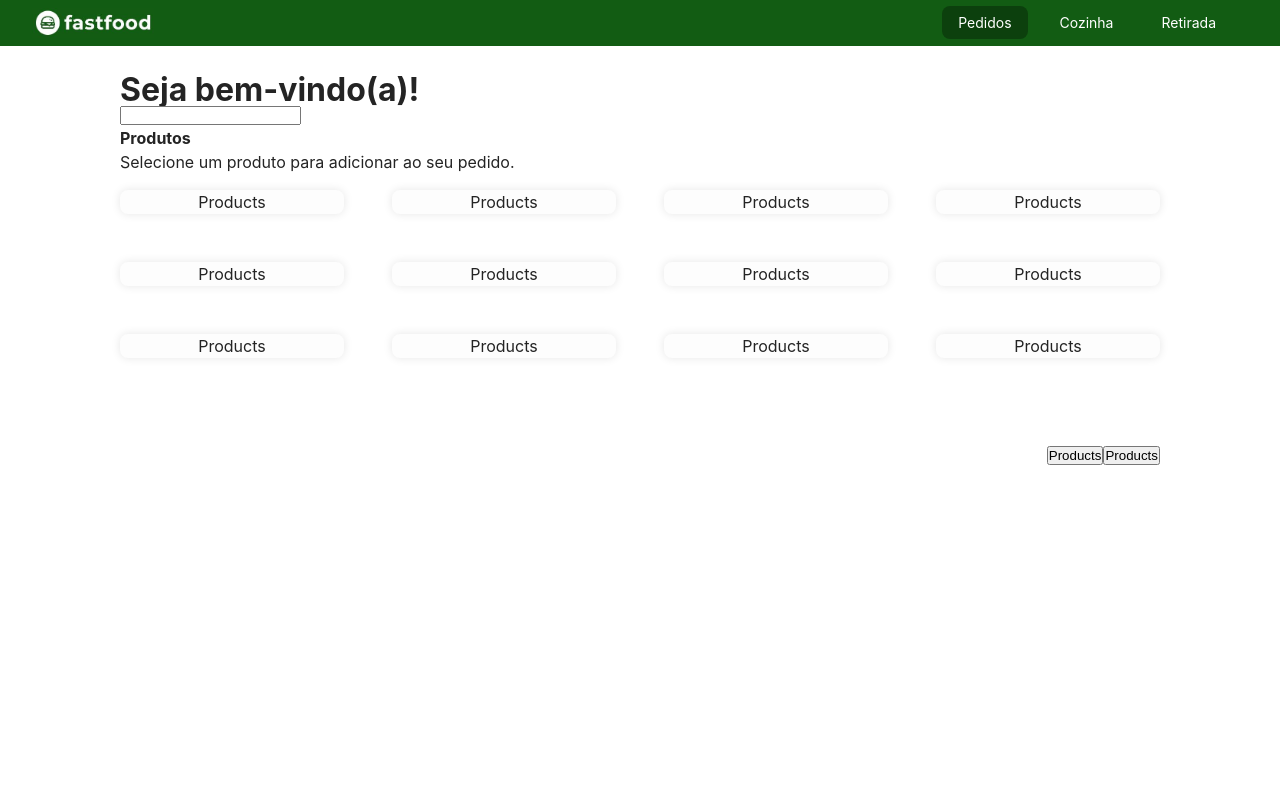
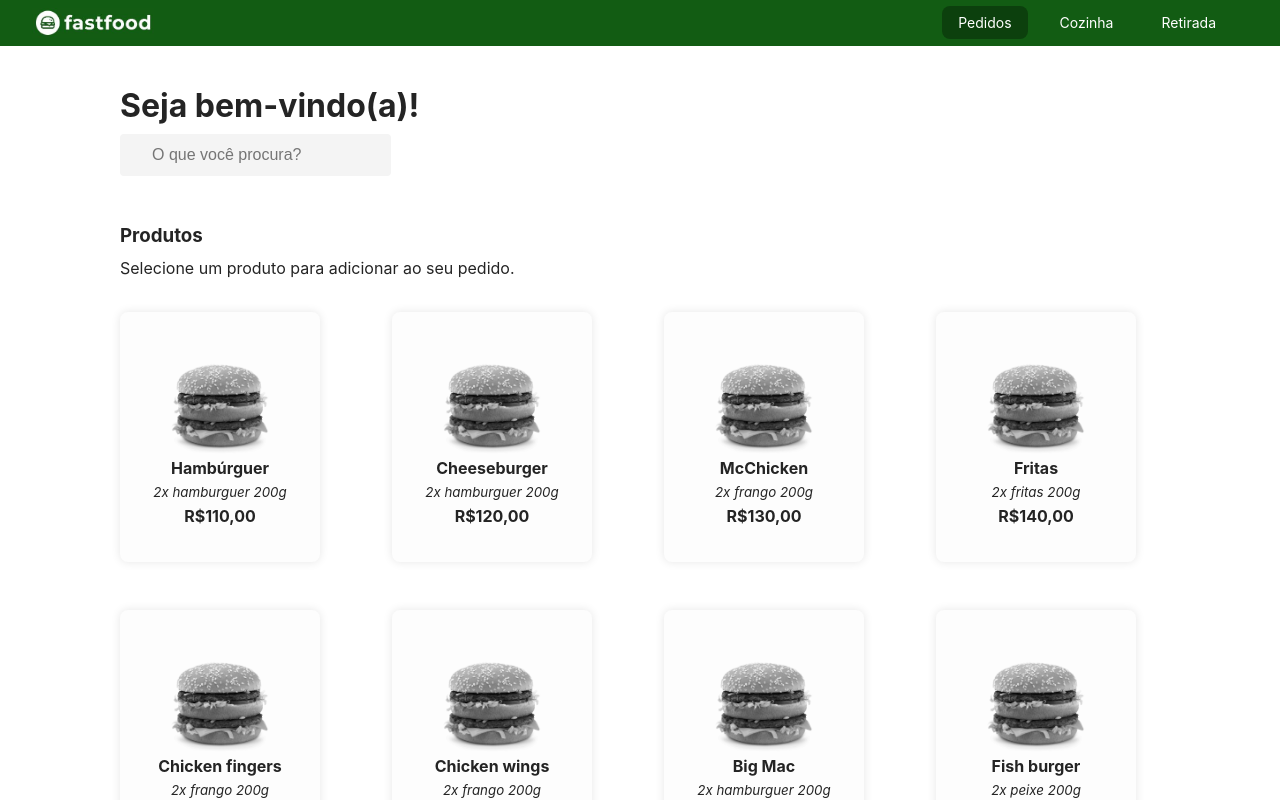
Before and after one commit to andresdslima/devio, a React (Vite) app: page / in a window 1280 px wide. Shown: the top 800 px of the page. Built offline with nearby package versions, Linux system fonts and the light colour scheme.

Commit message:
feat: home ui ready

```diff
--- a/src/components/Products/index.tsx
+++ b/src/components/Products/index.tsx
@@ -1,35 +1,55 @@
-import React from 'react';
+import React, { useState } from 'react';
 import * as S from './styled';
+import bigMac from '../../assets/images/bigMac.png';
+import { products } from '../../services/products';
 
 export default function Products() {
+	const [showModal, setShowModal] = useState(false);
+
 	return (
+		<>
 			<S.SContainer>
 				<div>
 					<h1>Seja bem-vindo(a)!</h1>
-				<input type="text" name="" id="" />
+					<S.SInput
+						type="text"
+						name="busca"
+						id="busca"
+						placeholder="O que você procura?"
+					/>
 				</div>
 				<div>
-				<h4>Produtos</h4>
+					<h3>Produtos</h3>
 					<p>Selecione um produto para adicionar ao seu pedido.</p>
 					<S.SGridContainer>
-					<div>Products</div>
-					<div>Products</div>
-					<div>Products</div>
-					<div>Products</div>
-					<div>Products</div>
-					<div>Products</div>
-					<div>Products</div>
-					<div>Products</div>
-					<div>Products</div>
-					<div>Products</div>
-					<div>Products</div>
-					<div>Products</div>
+						{products.map(product => (
+							<div key={product.id}>
+								<img src={bigMac} alt={product.name} />
+								<h4>{product.name}</h4>
+								<small>
+									<em>{product.description}</em>
+								</small>
+								<strong>R${product.price}</strong>
+							</div>
+						))}
 					</S.SGridContainer>
 				</div>
 				<div className="buttonContainer">
-				<button type="button">Products</button>
-				<button type="button">Products</button>
+					<S.SButton color="#fff" type="button">
+						Cancelar
+					</S.SButton>
+					<S.SButton color="#9F9F9F" type="button">
+						Finalizar Pedido
+					</S.SButton>
 				</div>
 			</S.SContainer>
+			{showModal && (
+				<div>
+					<div>
+						<h2>Revise seu pedido</h2>
+					</div>
+				</div>
+			)}
+		</>
 	);
 }
--- a/src/components/Products/styled.ts
+++ b/src/components/Products/styled.ts
@@ -1,8 +1,12 @@
 import styled from 'styled-components';
-import { Container } from 'react-bootstrap';
+import { Container, Button } from 'react-bootstrap';
+
+interface ButtonProps {
+	color: string;
+}
 
 export const SContainer = styled(Container)`
-	padding: 2rem 7.5rem;
+	padding: 3rem 7.5rem;
 	display: flex;
 	flex-direction: column;
 	justify-content: center;
@@ -12,6 +16,10 @@ export const SContainer = styled(Container)`
 		&.buttonContainer {
 			display: flex;
 			justify-content: flex-end;
+		}
+
+		h3 {
+			margin-bottom: 0.5rem;
 		}
 	}
 
@@ -23,26 +31,66 @@ export const SContainer = styled(Container)`
 export const SGridContainer = styled.div`
 	display: grid;
 	grid-template-columns: 1fr 1fr 1fr 1fr;
-	grid-template-rows: 1fr 1fr 1fr 1fr;
+	grid-template-rows: 1fr 1fr 1fr;
 	grid-gap: 3rem;
 	width: 100%;
-	margin: 1rem auto;
+	margin: 2rem auto 4rem auto;
 
 	div {
 		display: flex;
 		flex-direction: column;
 		justify-content: center;
 		align-items: center;
-		width: 100%;
-		/* height: 100%; */
+		width: 200px;
+		height: 250px;
 		border-radius: 0.5rem;
 		background-color: #fdfdfd;
 		box-shadow: 0px 0px 10px rgba(0, 0, 0, 0.1);
 		transition: all 0.3s ease-in-out;
+		border: 2px solid transparent;
+		filter: grayscale(100%);
+
+		img {
+			width: 50%;
+		}
 
 		&:hover {
+			filter: grayscale(0%);
 			cursor: pointer;
 			transform: scale(1.1);
+			border: 2px solid #125c13;
 		}
 	}
 `;
+
+export const SInput = styled.input`
+	border-radius: 0.25rem;
+	border: none;
+	padding: 0.75rem 2rem;
+	background-color: #f4f4f4;
+	margin: 1rem auto 3rem auto;
+	font-size: 1rem;
+`;
+
+export const SButton = styled(Button)<ButtonProps>`
+	background-color: ${props => props.color};
+	color: ${props => (props.color === '#9F9F9F' ? '#fff' : '#9F9F9F')};
+	border: ${props => (props.color === '#fff' ? '1px solid #9F9F9F' : 'none')};
+	padding: 1rem 3rem;
+	border-radius: 1rem;
+	width: 25%;
+	margin-right: 2rem;
+	opacity: 0.8;
+	font-size: 1rem;
+	font-weight: 700;
+	transition: all 0.3s ease-in-out;
+
+	&:hover {
+		opacity: 1;
+		transform: scale(1.05);
+		cursor: pointer;
+		border: ${props => (props.color === '#fff' ? '1px solid #f00' : 'none')};
+		color: ${props => (props.color === '#fff' ? '#f00' : '#fff')};
+		background-color: ${props => (props.color === '#fff' ? '#fff' : '#125c13')};
+	}
+`;
--- /dev/null
+++ b/src/services/products.ts
@@ -0,0 +1,94 @@
+interface ProductProps {
+	id: number;
+	name: string;
+	description: string;
+	price: string;
+	categoria: string;
+}
+
+export const products: ProductProps[] = [
+	{
+		id: 1,
+		name: 'Hambúrguer',
+		description: '2x hamburguer 200g',
+		price: '110,00',
+		categoria: 'hamburguer',
+	},
+	{
+		id: 2,
+		name: 'Cheeseburger',
+		description: '2x hamburguer 200g',
+		price: '120,00',
+		categoria: 'hamburguer',
+	},
+	{
+		id: 3,
+		name: 'McChicken',
+		description: '2x frango 200g',
+		price: '130,00',
+		categoria: 'frango',
+	},
+	{
+		id: 4,
+		name: 'Fritas',
+		description: '2x fritas 200g',
+		price: '140,00',
+		categoria: 'fritas',
+	},
+	{
+		id: 5,
+		name: 'Chicken fingers',
+		description: '2x frango 200g',
+		price: '150,00',
+		categoria: 'frango',
+	},
+	{
+		id: 6,
+		name: 'Chicken wings',
+		description: '2x frango 200g',
+		price: '160,00',
+		categoria: 'frango',
+	},
+	{
+		id: 7,
+		name: 'Big Mac',
+		description: '2x hamburguer 200g',
+		price: '170,00',
+		categoria: 'hamburguer',
+	},
+	{
+		id: 8,
+		name: 'Fish burger',
+		description: '2x peixe 200g',
+		price: '180,00',
+		categoria: 'peixe',
+	},
+	{
+		id: 9,
+		name: 'Onion burger',
+		description: '200g',
+		price: '190,00',
+		categoria: 'vegan',
+	},
+	{
+		id: 10,
+		name: 'McSalad',
+		description: '200g',
+		price: '200,00',
+		categoria: 'vegan',
+	},
+	{
+		id: 11,
+		name: 'Coca-cola',
+		description: '500ml',
+		price: '210,00',
+		categoria: 'bebida',
+	},
+	{
+		id: 12,
+		name: 'McFlury',
+		description: '500ml',
+		price: '220,00',
+		categoria: 'sobremesa',
+	},
+];
```
Also changed, not shown: .eslintrc.json. Lines whose indentation alone changed are shown as unchanged.
